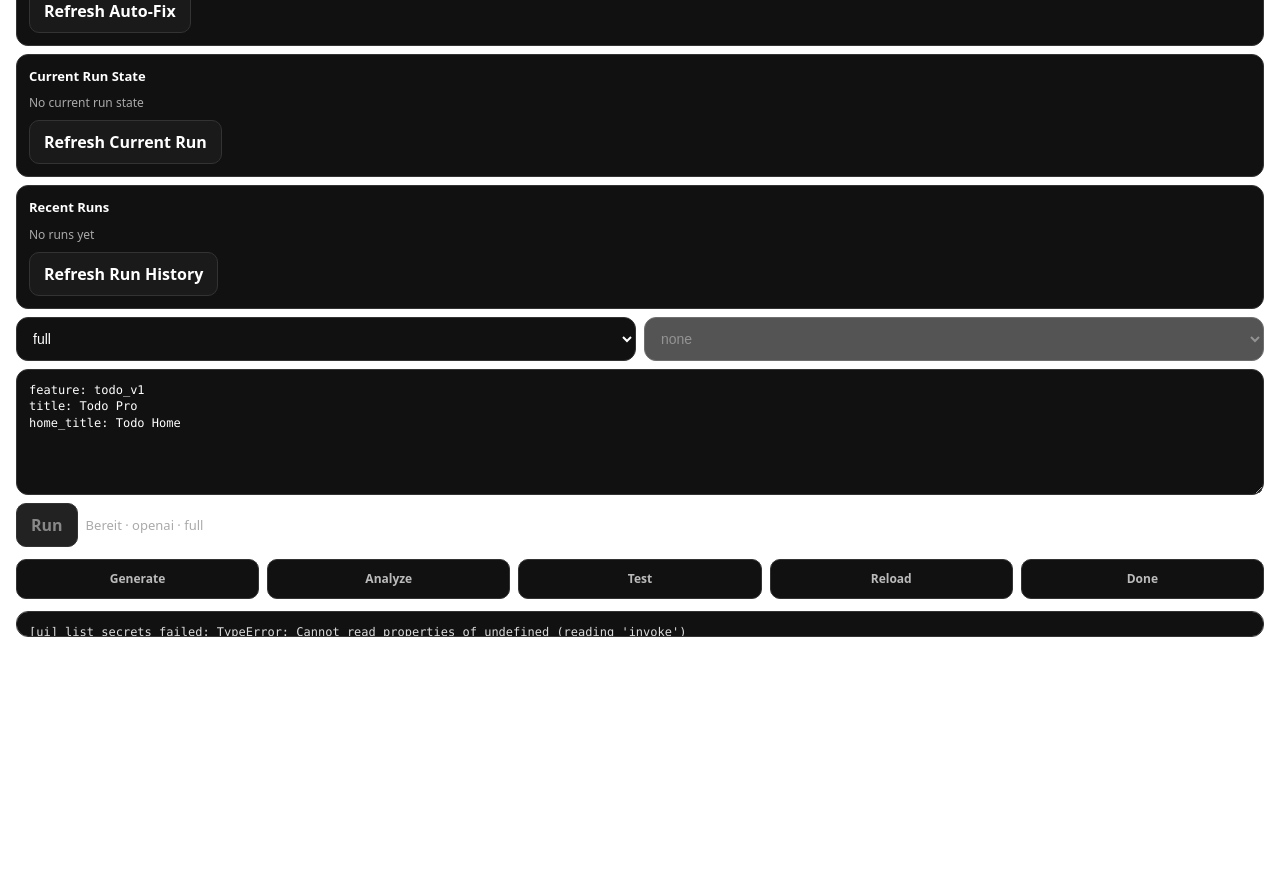
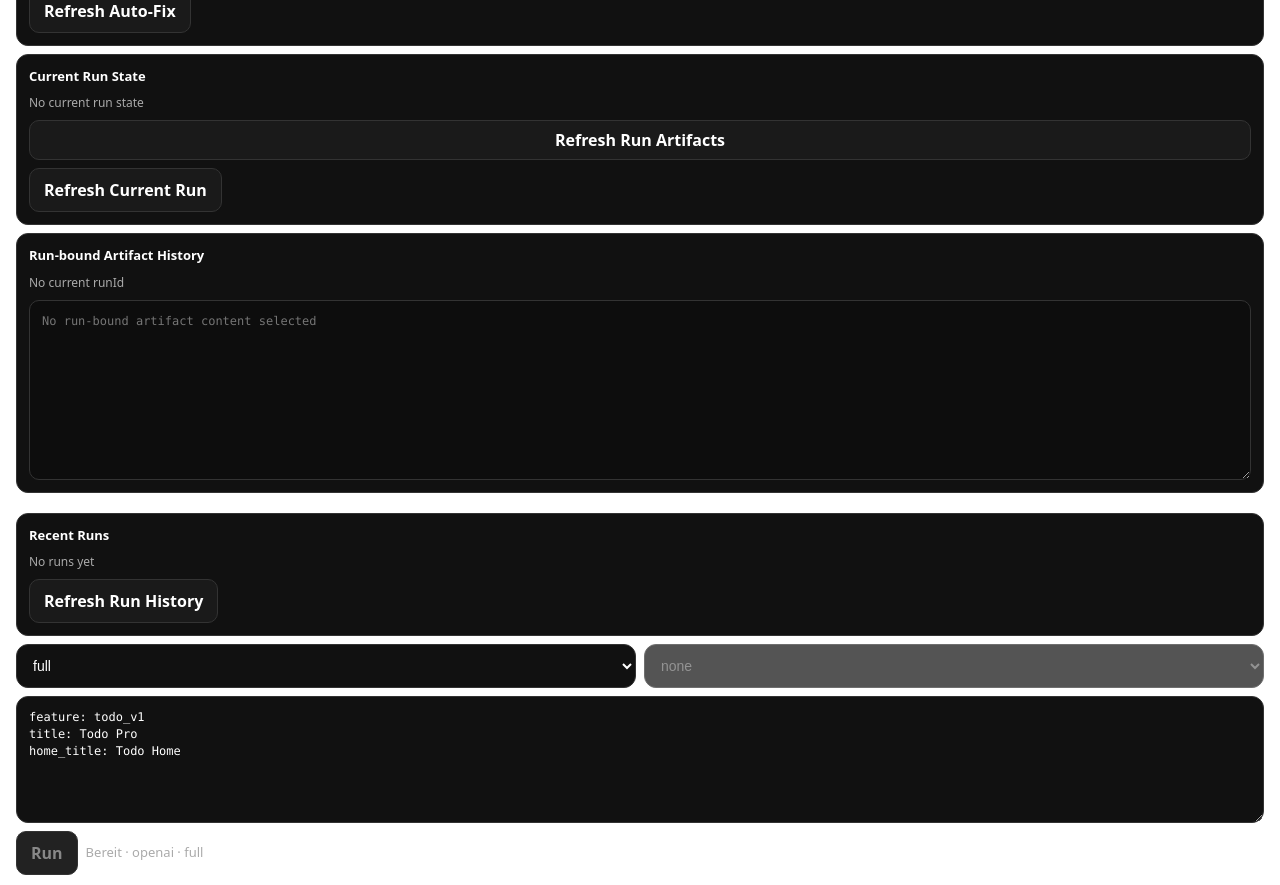
Before and after one commit to MartinWiederhold/Appbuilder, a React (Vite) app in the folder apps/desktop/: page / in a window 1280 px wide. Shown: the part 1240-2125 px from the top of the page. Before the commit the page ends 1877 px from the top, so only its background shows below. Built offline with nearby package versions, Linux system fonts and the light colour scheme.

Commit message:
BMAD: add run-bound artifact viewer

```diff
--- a/apps/desktop/src/App.tsx
+++ b/apps/desktop/src/App.tsx
@@ -326,6 +326,9 @@ export default function App() {
 
   const [currentRun, setCurrentRun] = useState<CurrentRunState | null>(null);
   const [currentRunBusy, setCurrentRunBusy] = useState(false);
+  const [runHistoryArtifacts, setRunHistoryArtifacts] = useState<string[]>([]);
+  const [selectedRunHistoryArtifact, setSelectedRunHistoryArtifact] = useState<string>("");
+  const [runHistoryArtifactContent, setRunHistoryArtifactContent] = useState<string>("");
   const [autofixSelfHeal, setAutofixSelfHeal] = useState<AutofixSelfHealState | null>(null);
   const [autofixRetryRun, setAutofixRetryRun] = useState<AutofixRetryRunState | null>(null);
   const [autofixBusy, setAutofixBusy] = useState(false);
@@ -493,6 +496,29 @@ export default function App() {
       setCurrentRun(null);
     } finally {
       setCurrentRunBusy(false);
+    }
+  }
+
+  async function openRunHistoryArtifact(fileName: string) {
+    try {
+      setSelectedRunHistoryArtifact(fileName);
+      const content = await invokeCommand<string>("read_run_history_artifact", {
+        project,
+        fileName,
+      });
+      setRunHistoryArtifactContent(content || "");
+    } catch (e) {
+      setLogs((prev) => [...prev, `[ui] read_run_history_artifact failed: ${String(e)}`]);
+      setRunHistoryArtifactContent("");
+    }
+  }
+
+  async function refreshRunHistoryArtifacts() {
+    try {
+      const items = await invokeCommand<string[]>("list_run_history_artifacts", { project });
+      setRunHistoryArtifacts(Array.isArray(items) ? items : []);
+    } catch (e) {
+      setLogs((prev) => [...prev, `[ui] list_run_history_artifacts failed: ${String(e)}`]);
     }
   }
 
@@ -1510,6 +1536,22 @@ export default function App() {
             </>
           )}
 
+
+          <button
+            onClick={refreshRunHistoryArtifacts}
+            style={{
+              padding: "8px 12px",
+              borderRadius: 10,
+              border: "1px solid #333",
+              background: "#1a1a1a",
+              color: "#fff",
+              cursor: "pointer",
+              fontWeight: 600,
+            }}
+          >
+            Refresh Run Artifacts
+          </button>
+
           <button
             onClick={refreshCurrentRun}
             disabled={currentRunBusy}
@@ -1526,6 +1568,76 @@ export default function App() {
           >
             Refresh Current Run
           </button>
+        </div>
+
+
+        <div
+          style={{
+            display: "grid",
+            gap: 8,
+            padding: 12,
+            borderRadius: 12,
+            border: "1px solid #333",
+            background: "#111",
+            marginBottom: 12,
+          }}
+        >
+          <div style={{ fontSize: 13, fontWeight: 700 }}>
+            Run-bound Artifact History
+          </div>
+
+          {!currentRun?.runId ? (
+            <div style={{ fontSize: 12, color: "#aaa" }}>No current runId</div>
+          ) : runHistoryArtifacts.length === 0 ? (
+            <div style={{ fontSize: 12, color: "#aaa" }}>No history artifacts for current run</div>
+          ) : (
+            <div style={{ display: "grid", gap: 8 }}>
+              <div style={{ fontSize: 12, color: "#aaa" }}>
+                runId: {currentRun.runId}
+              </div>
+              {runHistoryArtifacts.map((item) => {
+                const selected = selectedRunHistoryArtifact === item;
+                return (
+                  <button
+                    key={item}
+                    onClick={() => openRunHistoryArtifact(item)}
+                    style={{
+                      padding: "8px 10px",
+                      borderRadius: 10,
+                      border: selected ? "1px solid #fff" : "1px solid #333",
+                      background: selected ? "#fff" : "#0d0d0d",
+                      color: selected ? "#000" : "#fff",
+                      fontSize: 12,
+                      fontFamily: "ui-monospace, SFMono-Regular, Menlo, monospace",
+                      textAlign: "left",
+                      cursor: "pointer",
+                    }}
+                  >
+                    {item}
+                  </button>
+                );
+              })}
+            </div>
+          )}
+
+          <textarea
+            readOnly
+            value={runHistoryArtifactContent}
+            placeholder="No run-bound artifact content selected"
+            style={{
+              width: "100%",
+              minHeight: 180,
+              padding: 12,
+              borderRadius: 10,
+              border: "1px solid #333",
+              background: "#0d0d0d",
+              color: "#ddd",
+              fontFamily: "ui-monospace, SFMono-Regular, Menlo, monospace",
+              fontSize: 12,
+              lineHeight: 1.45,
+              resize: "vertical",
+            }}
+          />
         </div>
 
         <div
```
Also changed, not shown: 1 other file (tests, documents, lock files or other folders).
